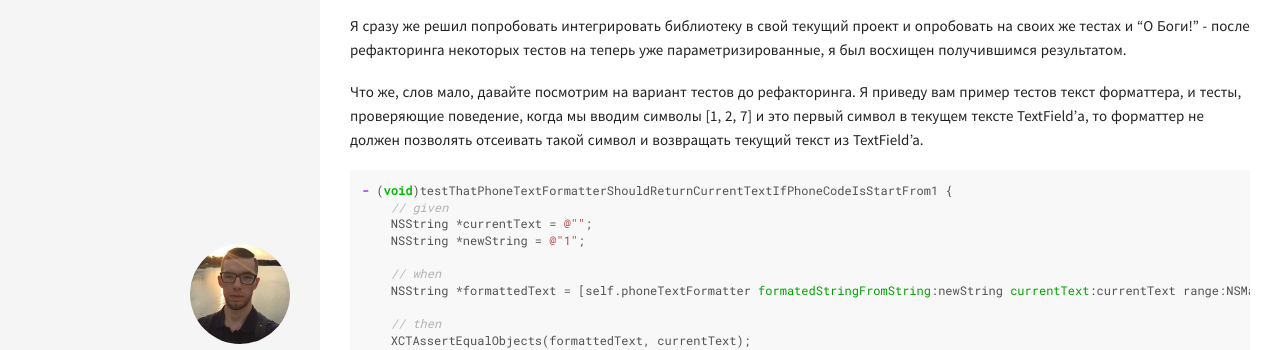
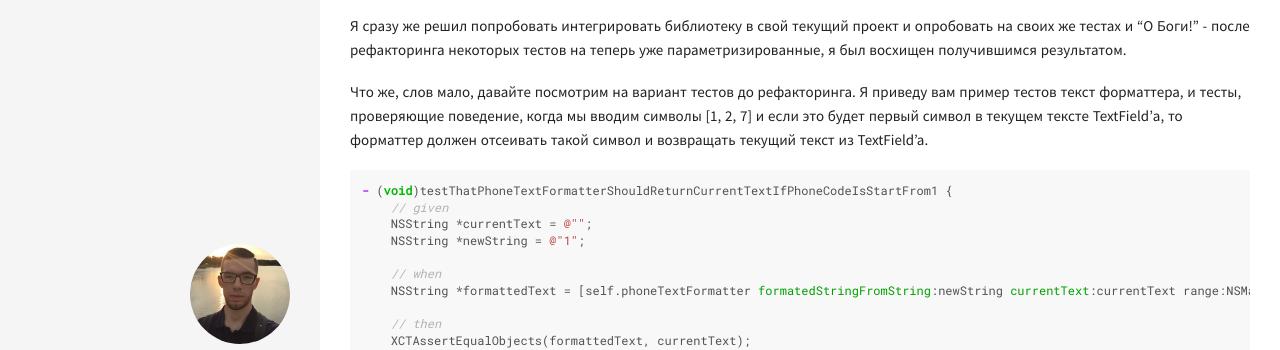
Before and after one commit to spbvasilenko/NSVasilenko, a Jekyll site: the page built from _posts/2017-08-13-parameterized-unit-tests.markdown, in a window 1280 px wide. Shown: the part 726-1076 px from the top of the page. Built offline with Jekyll 4.4.1, drawn with Linux system fonts in a browser that asks for light colours.

Commit message:
Update 2017-08-13-parameterized-unit-tests.markdown

````diff
--- a/_posts/2017-08-13-parameterized-unit-tests.markdown
+++ b/_posts/2017-08-13-parameterized-unit-tests.markdown
@@ -22,7 +22,7 @@ comments: true
 
 Я сразу же решил попробовать интегрировать библиотеку в свой текущий проект и опробовать на своих же тестах и "О Боги!" - после рефакторинга некоторых тестов на теперь уже параметризированные, я был восхищен получившимся результатом.
 
-Что же, слов мало, давайте посмотрим на вариант тестов до рефакторинга. Я приведу вам пример тестов текст форматтера, и тесты, проверяющие поведение, когда мы вводим символы [1, 2, 7] и это первый символ в текущем тексте TextField'а, то форматтер не должен позволять отсеивать такой символ и возвращать текущий текст из TextField'a.
+Что же, слов мало, давайте посмотрим на вариант тестов до рефакторинга. Я приведу вам пример тестов текст форматтера, и тесты, проверяющие поведение, когда мы вводим символы [1, 2, 7] и если это будет первый символ в текущем тексте TextField'а, то форматтер должен отсеивать такой символ и возвращать текущий текст из TextField'a.
 
 ```objective-c
 - (void)testThatPhoneTextFormatterShouldReturnCurrentTextIfPhoneCodeIsStartFrom1 {
````
